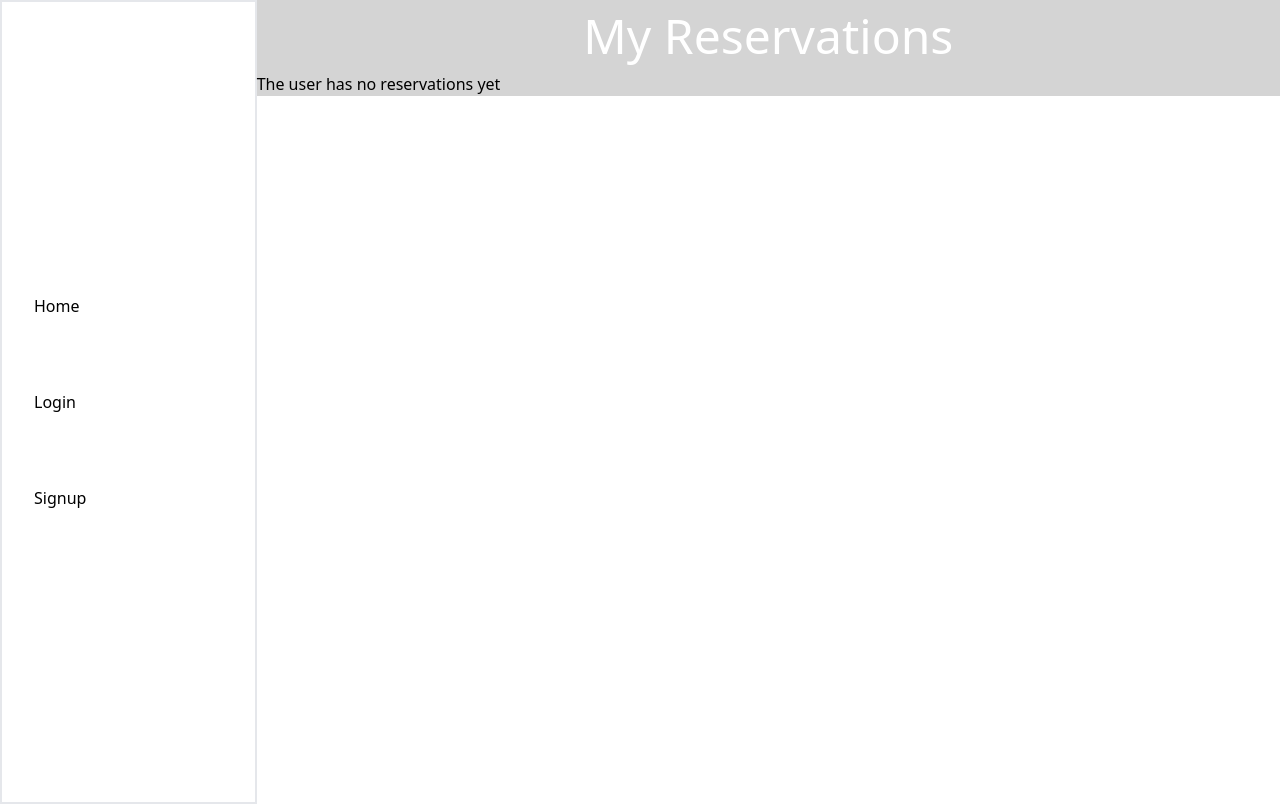
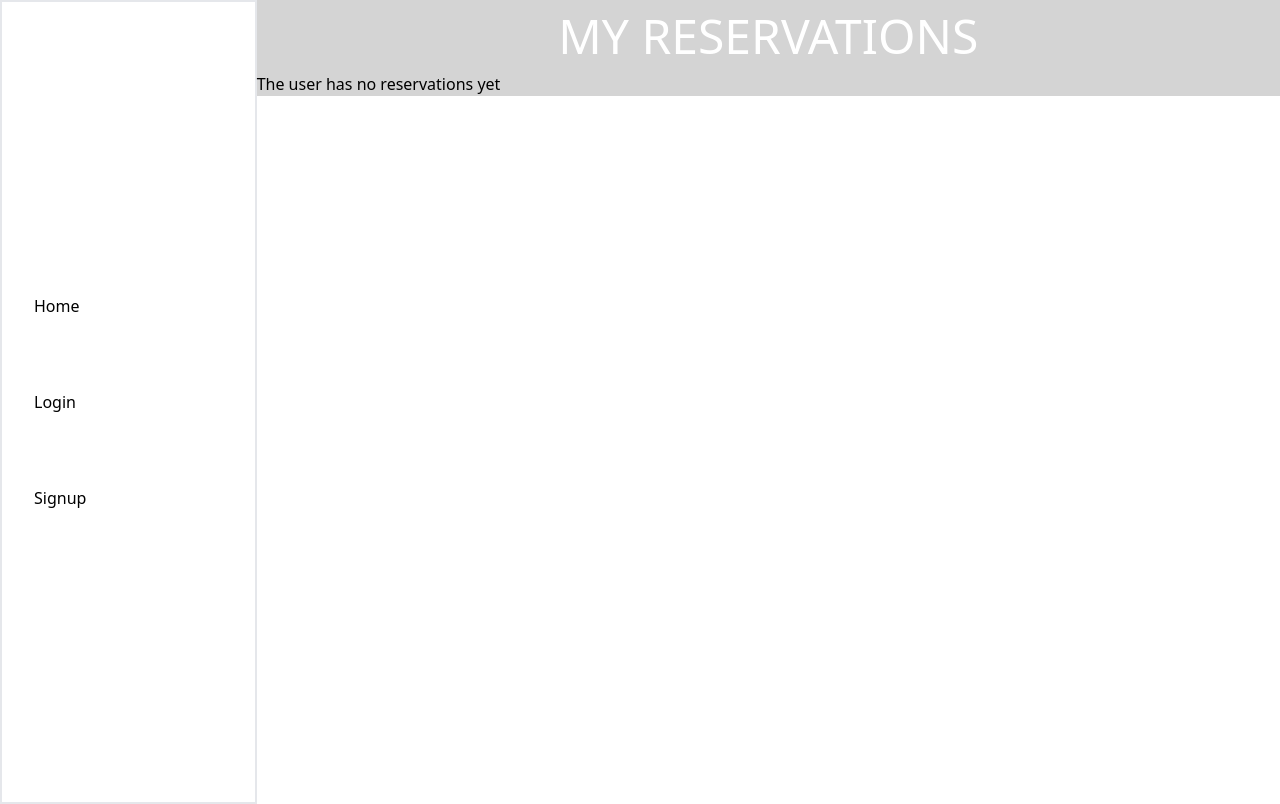
Before and after one commit to Diegogagan2587/Book-a-concert-front-end, a React (Vite) app: page /my-reservations in a window 1280 px wide. Built offline with nearby package versions, Linux system fonts and the light colour scheme; no server answers.

Commit message:
Add more classname to tags

```diff
--- a/src/pages/MyReservationsPage.jsx
+++ b/src/pages/MyReservationsPage.jsx
@@ -26,7 +26,7 @@ function MyReservationsPage() {
 
   return (
     <div className="my-reservations-page">
-      <h1>My Reservations</h1>
+      <h1>MY RESERVATIONS</h1>
       {myReservations.length === 0 ? (
         <h2>The user <strong>{current_user.name}</strong> has no reservations yet</h2>
       ) : (
@@ -42,10 +42,12 @@ function MyReservationsPage() {
                   <img src={img} alt="Concert Image" />
                 </div>
                 <div className='bottom'>
-                  <div>{reservation.concert_title}</div>
-                  <div>{description}</div>
-                  <div>{reservation.city}</div>
-                  <div>{reservation.date}</div>
+                  <div className='concert_title'>{reservation.concert_title}</div>
+                  <div className='concert_description'>{description}</div>
+                  <div className='city-date'>
+                    <div>{reservation.city}</div>
+                    <div>{reservation.date}</div>
+                  </div>
                 </div>
               </li>
             );
```
